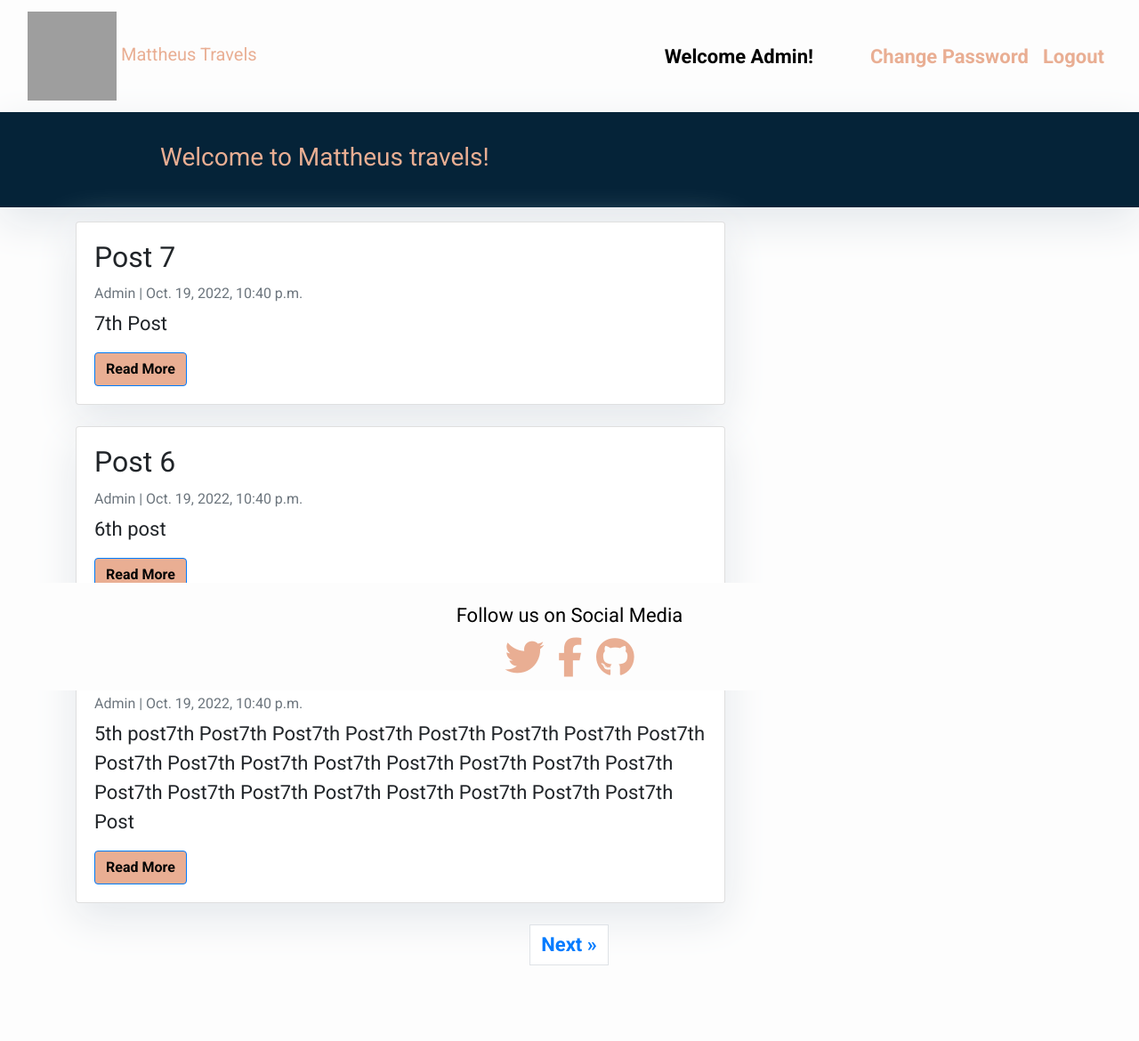
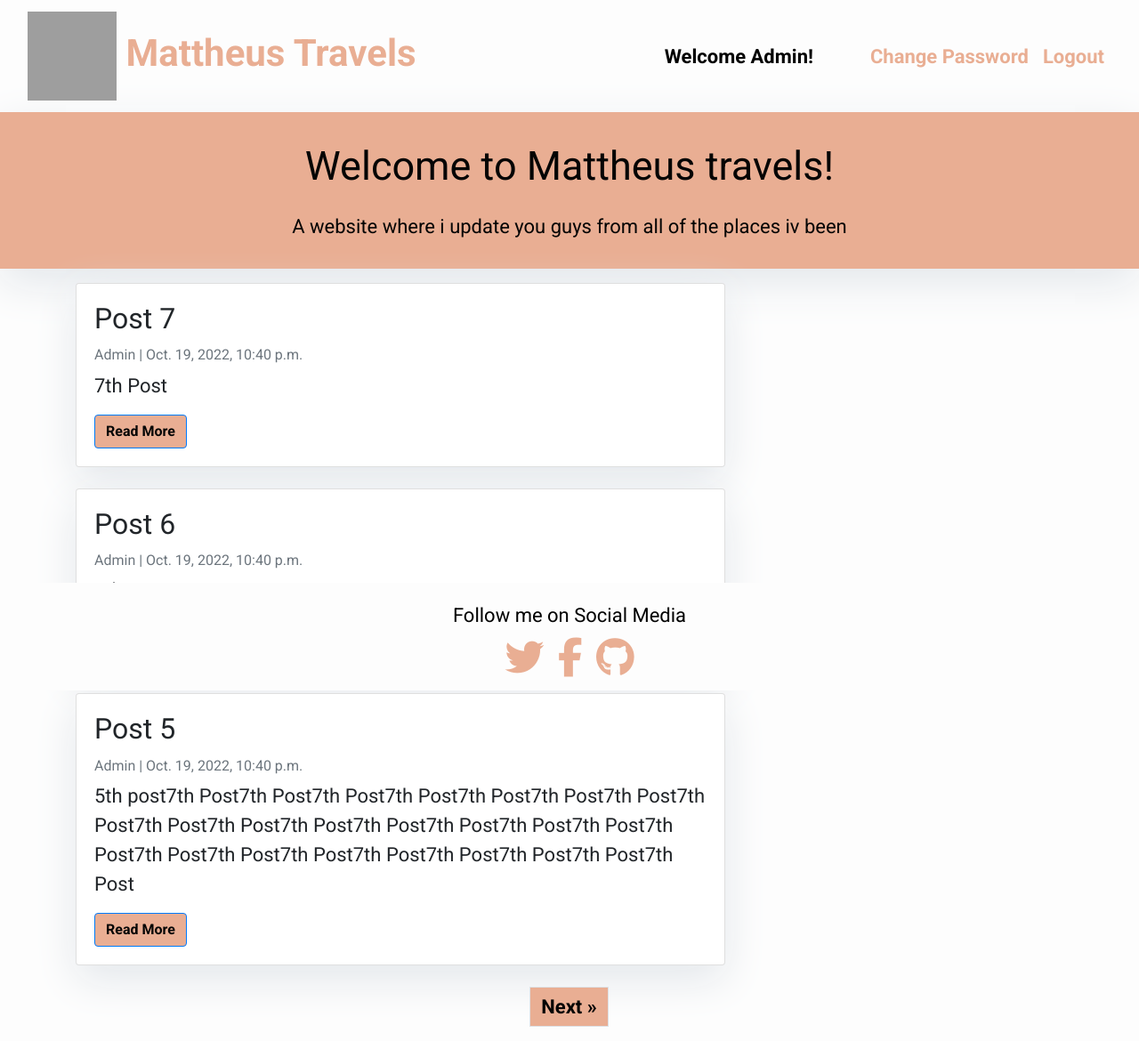
Before and after one commit to MattheusKasa/My-Django-Blog, a Django app: page / in a window 1280 px wide. Shown: the whole page at 89% size. Before the commit the page ends 1085 px from the top, so only its background shows below. Run offline with Django 4.2, Linux system fonts and the light colour scheme; a user stored in the database is signed in; data comes from the database, SQL or seed files in the repository; some libraries are stand-ins or nearby versions; grey boxes are pictures that could not be loaded.

Commit message:
Add css styling to base.html, add subtext to masthead and changed some colors

```diff
--- a/static/css/style.css
+++ b/static/css/style.css
@@ -1,7 +1,9 @@
 body {
+    font-family: "Roboto", sans-serif;
+    font-size: 22px;
+    background-color: #fdfdfd;
     min-height: 100vh;
 }
-
 
 footer {
     color: black;
@@ -38,16 +40,16 @@ i:hover {
     padding-top: 15px;
 }
 
-.site-heading {
-    color: #E9AE93;
+.heading-text {
+    color: #040404;
+    font-size: 45px;
+    text-align: center;
 }
 
-.welcomeuser {
-    color: red;
-}
-
-.navbar {
-    color: red;
+.heading-text-alt {
+    text-align: center;
+    color: #040404;
+    font-size: 22px;
 }
 
 li {
@@ -74,3 +76,33 @@ a:hover {
     color: #E9AE93;
     background-color: #040404;
 }
+
+.masthead {
+    background-color: #E9AE93;
+    box-shadow: 0 16px 48px #E3E7EB;
+    height: auto;
+    padding-bottom: 15px;
+    padding-top: 10px;
+}
+
+.page-link {
+    color: #040404;
+    background-color: #E9AE93;
+    text-decoration: none;
+    font-weight: bold;
+}
+
+.page-link:hover {
+    color: #E9AE93;
+    background-color: #040404;
+}
+
+.navbar-brand {
+    color: #E9AE93;
+   font-weight: bold;
+   font-size: 42px;
+}
+
+.card {
+    box-shadow: 0 16px 48px #E3E7EB;
+}
--- a/templates/base.html
+++ b/templates/base.html
@@ -14,20 +14,6 @@
     </head>
 
     <body>
-        <style>
-            body {
-            font-family: "Roboto", sans-serif;
-            font-size: 17px;
-            background-color: #fdfdfd;
-        }
-        .masthead {
-            background: #052338;
-            height: auto;
-            padding-bottom: 15px;
-            box-shadow: 0 16px 48px #E3E7EB;
-            padding-top: 10px;
-        }
-    </style>
 
         <nav class="navbar navbar-expand-lg" id="mainNav">
             <div class="container-fluid">
@@ -70,7 +56,7 @@
         {% endblock content %}
 
         <footer class="text-center mb-4 mt-4">
-            <div class="container px-2 px-lg-5 ">Follow us on Social Media</div>
+            <div class="container px-2 px-lg-5 ">Follow me on Social Media</div>
 
             <!--Social media links  -->
             <div class="footer-social">
--- a/templates/index.html
+++ b/templates/index.html
@@ -3,27 +3,18 @@
 {% load crispy_forms_tags %}
 {% block content %}
 <style>
-    body {
-        font-family: "Roboto", sans-serif;
-        font-size: 22px;
-        background-color: #fdfdfd;
-    }
 
-    .head_text {
-        color: white;
-    }
-    .card {
-        box-shadow: 0 16px 48px #E3E7EB;
-    }
+
+
 </style>
 
 <header class="masthead">
-    <div class="overlay"></div>
-    <div class="container">
+    <div class="container-masthead">
         <div class="row">
             <div class=" col-md-8 col-md-10 mx-auto">
                 <div class="site-heading">
-                    <h3 class=" site-heading my-4 mt-3"> Welcome to Mattheus travels! </h3>
+                    <h3 class="heading-text my-4 mt-3"> Welcome to Mattheus travels!</h3>
+                    <p class="heading-text-alt">A website where i update you guys from all of the places iv been</p>
                 </div>
             </div>
         </div>
```
